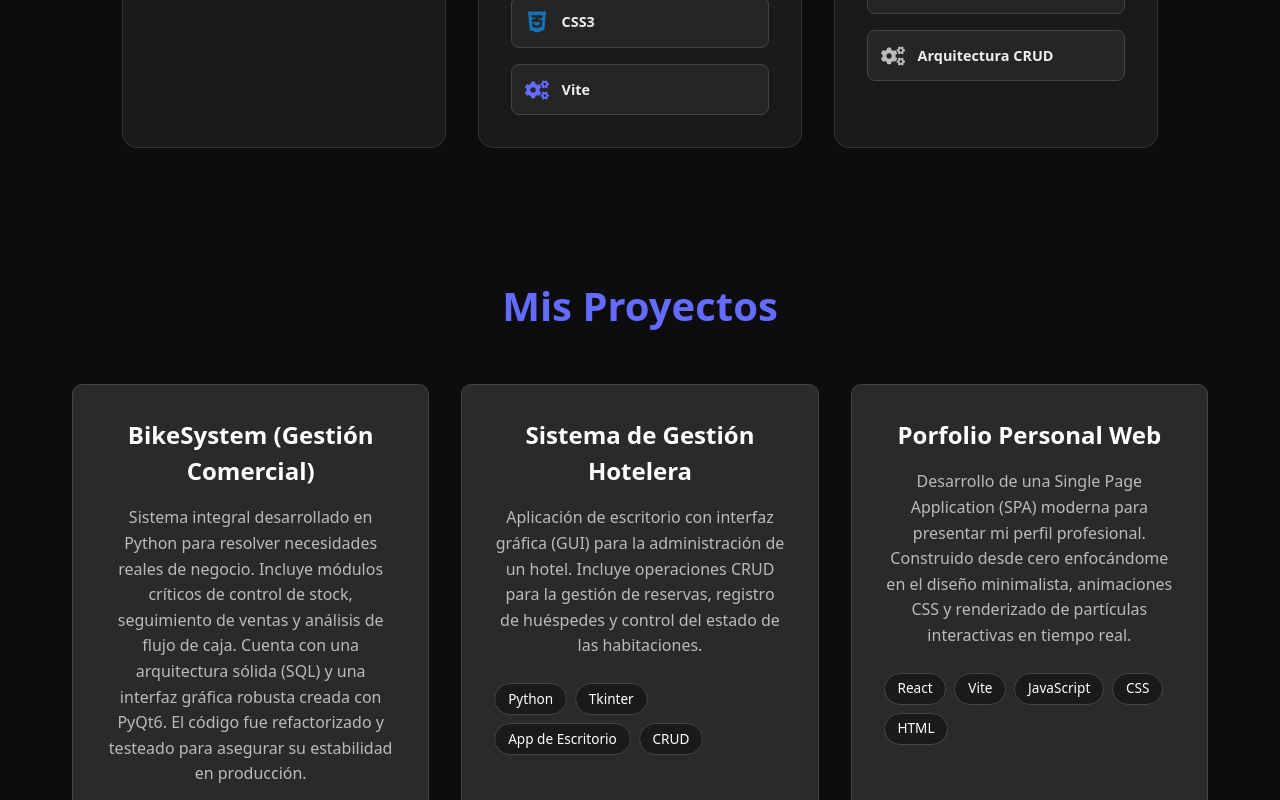
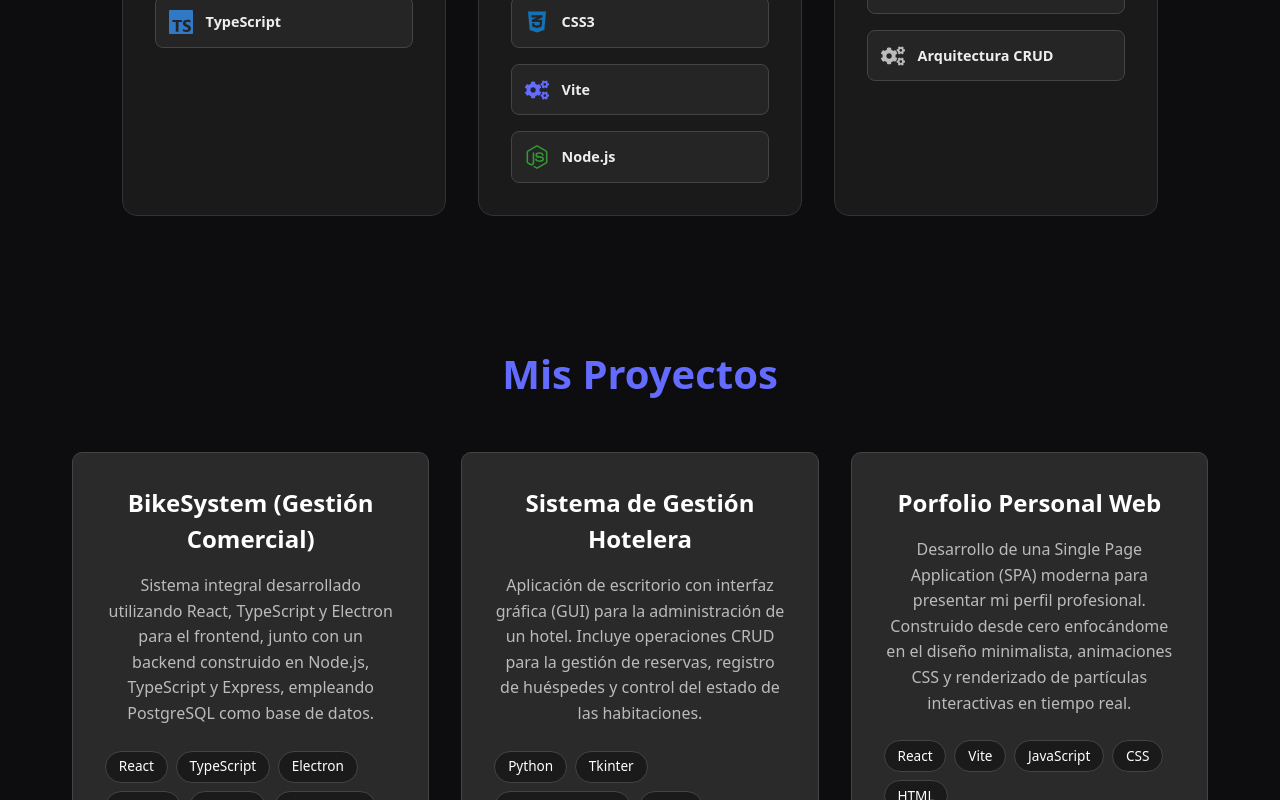
Before and after one commit to exe-rios/mi-porfolio, a React (Vite) app: page / in a window 1280 px wide. Shown: the part 1180-1980 px from the top of the page. Built offline with nearby package versions, Linux system fonts and the light colour scheme.

Commit message:
Actualiza Habilidades y Proyectos (Agrega TypeScript y Node.js, y datos de BikeSystem)

```diff
--- /dev/null
+++ b/pnpm-workspace.yaml
@@ -0,0 +1,2 @@
+allowBuilds:
+  '@tsparticles/engine': set this to true or false
--- a/src/componentes/Habilidades.jsx
+++ b/src/componentes/Habilidades.jsx
@@ -1,5 +1,6 @@
 // Importamos los logos de las tecnologías
-import { FaPython, FaJava, FaDatabase, FaReact, FaJs, FaHtml5, FaCss3Alt, FaGitAlt, FaDesktop, FaVial, FaCogs } from 'react-icons/fa';
+import { FaPython, FaJava, FaDatabase, FaReact, FaJs, FaHtml5, FaCss3Alt, FaGitAlt, FaDesktop, FaVial, FaCogs, FaNodeJs } from 'react-icons/fa';
+import { SiTypescript } from 'react-icons/si';
 
 export function Habilidades() {
   // Ahora cada habilidad es un objeto con su nombre y su ícono a color
@@ -9,7 +10,8 @@ export function Habilidades() {
       skills: [
         { nombre: "Python", icono: <FaPython color="#3776AB" /> },
         { nombre: "Java", icono: <FaJava color="#ED8B00" /> },
-        { nombre: "SQL", icono: <FaDatabase color="#336791" /> }
+        { nombre: "SQL", icono: <FaDatabase color="#336791" /> },
+        { nombre: "TypeScript", icono: <SiTypescript color="#3178C6" /> }
       ]
     },
     {
@@ -19,7 +21,8 @@ export function Habilidades() {
         { nombre: "JavaScript", icono: <FaJs color="#F7DF1E" /> },
         { nombre: "HTML5", icono: <FaHtml5 color="#E34F26" /> },
         { nombre: "CSS3", icono: <FaCss3Alt color="#1572B6" /> },
-        { nombre: "Vite", icono: <FaCogs color="#646CFF" /> }
+        { nombre: "Vite", icono: <FaCogs color="#646CFF" /> },
+        { nombre: "Node.js", icono: <FaNodeJs color="#339933" /> }
       ]
     },
     {
--- a/src/componentes/Proyectos.jsx
+++ b/src/componentes/Proyectos.jsx
@@ -2,8 +2,8 @@ export function Proyectos() {
   const listaProyectos = [
     {
       titulo: "BikeSystem (Gestión Comercial)",
-      descripcion: "Sistema integral desarrollado en Python para resolver necesidades reales de negocio. Incluye módulos críticos de control de stock, seguimiento de ventas y análisis de flujo de caja. Cuenta con una arquitectura sólida (SQL) y una interfaz gráfica robusta creada con PyQt6. El código fue refactorizado y testeado para asegurar su estabilidad en producción.",
-      tecnologias: ["Python", "PyQt6", "SQL", "Testing", "Lógica de Negocio"]
+      descripcion: "Sistema integral desarrollado utilizando React, TypeScript y Electron para el frontend, junto con un backend construido en Node.js, TypeScript y Express, empleando PostgreSQL como base de datos.",
+      tecnologias: ["React", "TypeScript", "Electron", "Node.js", "Express", "PostgreSQL"]
     },
     {
       titulo: "Sistema de Gestión Hotelera",
```
Also changed, not shown: 1 other file (tests, documents, lock files or other folders).
